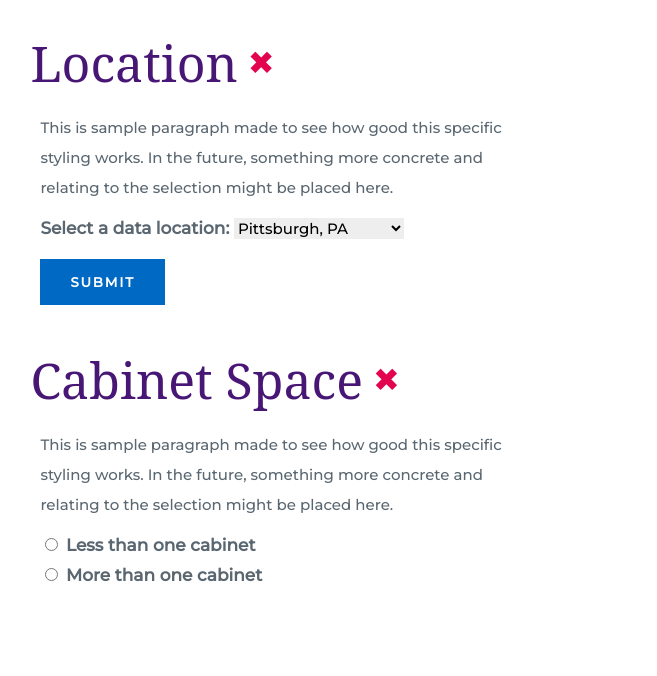
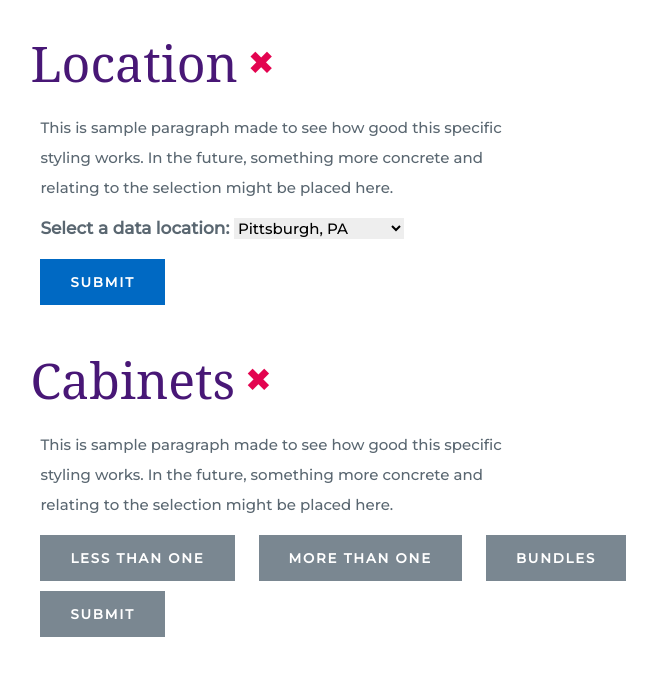
Before and after one commit to chirprush/edge-quote-demo, a Flask app: page / in a window 1280 px wide. Shown: the top 676 px of the page, without its empty margins (144-801 px from the left). Run offline with Flask 2, Linux system fonts and the light colour scheme.

Commit message:
Added cabinets buttons

```diff
--- a/app/static/css/main.css
+++ b/app/static/css/main.css
@@ -2,9 +2,11 @@
 
 :root {
 	--header-purple: #481776;
-	--text-gray: #5a6771;
+	--gray: #5a6771;
+	--light-gray: #7a8791;
 	--white: #ffffff;
 	--red: #e30450;
+	--light-blue: #0092cf;
 	--blue: #0069c3;
 	--dark-blue: #481776;
 	--green: #00837b;
@@ -50,16 +52,17 @@
 	margin-left: 50px;
 	font-family: "Montserrat", sans-serif;
 	font-size: 15px;
-	color: var(--text-gray);
+	color: var(--gray);
 }
 
 .selector-main p {
 	margin-top: 10px;
+	margin-bottom: 5px;
 	font-family: "Montserrat", sans-serif;
 	font-size: 15px;
 	line-height: 2;
 	width: 60%;
-	color: var(--text-gray);
+	color: var(--gray);
 }
 
 .selector-main label {
@@ -67,7 +70,7 @@
 	font-weight: bold;
 }
 
-.submit-button {
+.selector-button {
 	border: none;
 	background-color: var(--blue);
 	color: var(--white);
@@ -79,13 +82,25 @@
 	transition: 0.3s background-color;
 	font-weight: bold;
 	text-transform: uppercase;
-	margin-top: 20px;
-	margin-left: 50px;
+	margin-top: 10px;
+	margin-right: 20px;
 	font-family: "Montserrat", sans-serif;
 }
 
-.submit-button:hover {
+.selector-button:hover {
 	background-color: var(--dark-blue);
+}
+
+.button-disabled {
+	background-color: var(--light-gray);
+}
+
+.button-disabled:hover {
+	background-color: var(--light-gray);
+}
+
+.button-active {
+	background-color: var(--light-blue);
 }
 
 .selector-dropdown {
@@ -93,10 +108,6 @@
 	font-family: "Montserrat", sans-serif;
 	border: none;
 	background-color: #eee;
+	margin-top: 10px;
+	margin-bottom: 10px;
 }
-
-.radio-container br {
-	display: block;
-	margin-top: 10px;
-	content: " ";
-}
--- a/app/static/js/main.js
+++ b/app/static/js/main.js
@@ -1,3 +1,15 @@
+const setSectionStatus = (section, enabled) => {
+	let buttons = section.getElementsByClassName("selector-button");
+	for (let button of buttons) {
+		button.disabled = !enabled;
+		if (enabled) {
+			button.className = "selector-button";
+		} else {
+			button.className = "selector-button button-disabled";
+		}
+	}
+}
+
 const setParentStatus = (element, value) => {
 	let selector_status = element.parentNode.getElementsByClassName("selector-status")[0];
 	if (value) {
@@ -11,4 +23,25 @@ const setParentStatus = (element, value) => {
 	}
 }
 
+const setLocationStatus = (element, value) => {
+	setParentStatus(element, value);
+	setSectionStatus(document.getElementById("cabinets-section"), value);
+}
+
+const LESS_THAN_ONE = 0;
+const MORE_THAN_ONE = 1;
+const SPECIAL_BUNDLE = 2;
+
+const selectCabinetAmount = (index) => {
+	let cabinet_buttons = document.getElementById("selector-cabinet-buttons");
+	setParentStatus(cabinet_buttons.parentNode, false);
+	for (let i = 0; i < cabinet_buttons.children.length; ++i) {
+		if (i == index) {
+			cabinet_buttons.children[i].className = "selector-button button-active";
+		} else {
+			cabinet_buttons.children[i].className = "selector-button";
+		}
+	}
+}
+
 window.onload = () => {}
--- a/app/templates/main.html
+++ b/app/templates/main.html
@@ -8,7 +8,7 @@
 		<script type="text/javascript" src="{{ url_for('static', filename='js/main.js') }}"></script>
 	</head>
 	<body>
-		<div class="selector-section">
+		<div class="selector-section" id="location-section">
 			<ul class="selector-title">
 				<li class="selector-heading">Location</li>
 				<li class="selector-status not-submitted">✖</li>
@@ -17,33 +17,31 @@
 				<p>This is sample paragraph made to see how good this specific styling works. In the future, something more concrete and relating to the selection might be placed here.</p>
 				<label for="selector-location">Select a data location: </label>
 				<!-- TODO: Connect the options with the database via arguments to template -->
-				<select name="Location" id="selector-location" class="selector-dropdown" onchange="setParentStatus(this.parentNode, false)">
+				<select name="Location" id="selector-location" class="selector-dropdown" onchange="setLocationStatus(this.parentNode, false)">
 					<optgroup>
 						<option value="0">Pittsburgh, PA</option>
 						<option value="1">New York City, NY</option>
 					</optgroup>
 				</select>
+				<br />
+				<button class="selector-button" onclick="setLocationStatus(this.parentNode, true)">Submit</button>
 			</div>
-			<button class="submit-button" onclick="setParentStatus(this, true)">Submit</button>
 		</div>
-		<div class="selector-section">
+		<div class="selector-section" id="cabinets-section">
 			<ul class="selector-title">
-				<li class="selector-heading">Cabinet Space</li>
+				<li class="selector-heading">Cabinets</li>
 				<li class="selector-status not-submitted">✖</li>
 			</ul>
 			<div class="selector-main">
 				<p>This is sample paragraph made to see how good this specific styling works. In the future, something more concrete and relating to the selection might be placed here.</p>
-				<div class="radio-container">
-					<label>
-						<input type="radio" value="0" name="r-cabinetspace" />
-						Less than one cabinet
-					</label>
-					<br />
-					<label>
-						<input type="radio" value="1" name="r-cabinetspace" />
-						More than one cabinet
-					</label>
+				<div id="selector-cabinet-buttons">
+					<button class="selector-button button-disabled" disabled="true" onclick="selectCabinetAmount(LESS_THAN_ONE)">Less than one</button>
+					<button class="selector-button button-disabled" disabled="true" onclick="selectCabinetAmount(MORE_THAN_ONE)">More than one</button>
+					<button class="selector-button button-disabled" disabled="true" onclick="selectCabinetAmount(SPECIAL_BUNDLE)">Bundles</button>
 				</div>
+				<div id="selector-cabinet-attributes">
+				</div>
+				<button class="selector-button button-disabled" disabled="true" onclick="setParentStatus(this.parentNode, true)">Submit</button>
 			</div>
 		</div>
 	</body>
```
